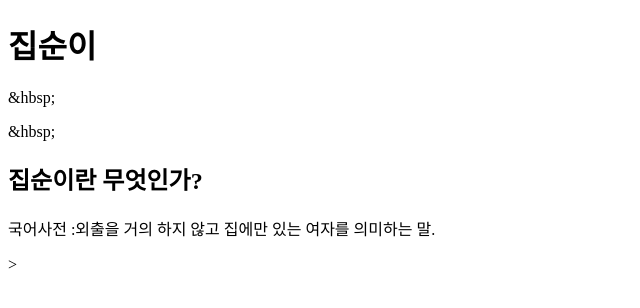
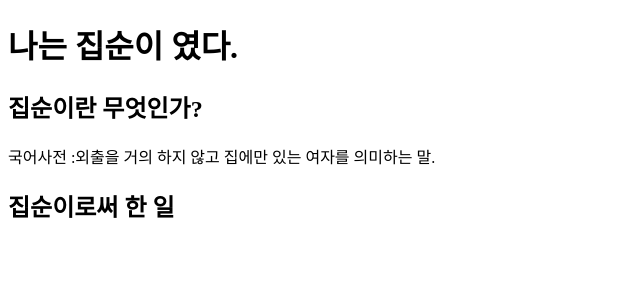
Before and after one commit to wonhyejung/my-first-project, a plain HTML site: page index.html in a window 1280 px wide. Shown: the whole page, without its empty margins (0-640 px from the left). Drawn offline with Linux system fonts and the light colour scheme.

Commit message:
Update index.html

```diff
--- a/index.html
+++ b/index.html
@@ -1,8 +1,8 @@
-<!doctype html>
+<!doctype html><meta charset="UTF-8">
 <title>방학동안 무엇을 했는가 </title>
 
-<h1>집순이</h1>
-<p>&hbsp;</p>
-<p>&hbsp;</p>
+<h1>나는 집순이 였다.</h1>
+
 <h2>집순이란 무엇인가?</h2>
-<p>국어사전 :외출을 거의 하지 않고 집에만 있는 여자를 의미하는 말.</p>>
+<p>국어사전 :외출을 거의 하지 않고 집에만 있는 여자를 의미하는 말.</p>
+<h2>집순이로써 한 일 </h2>
```
